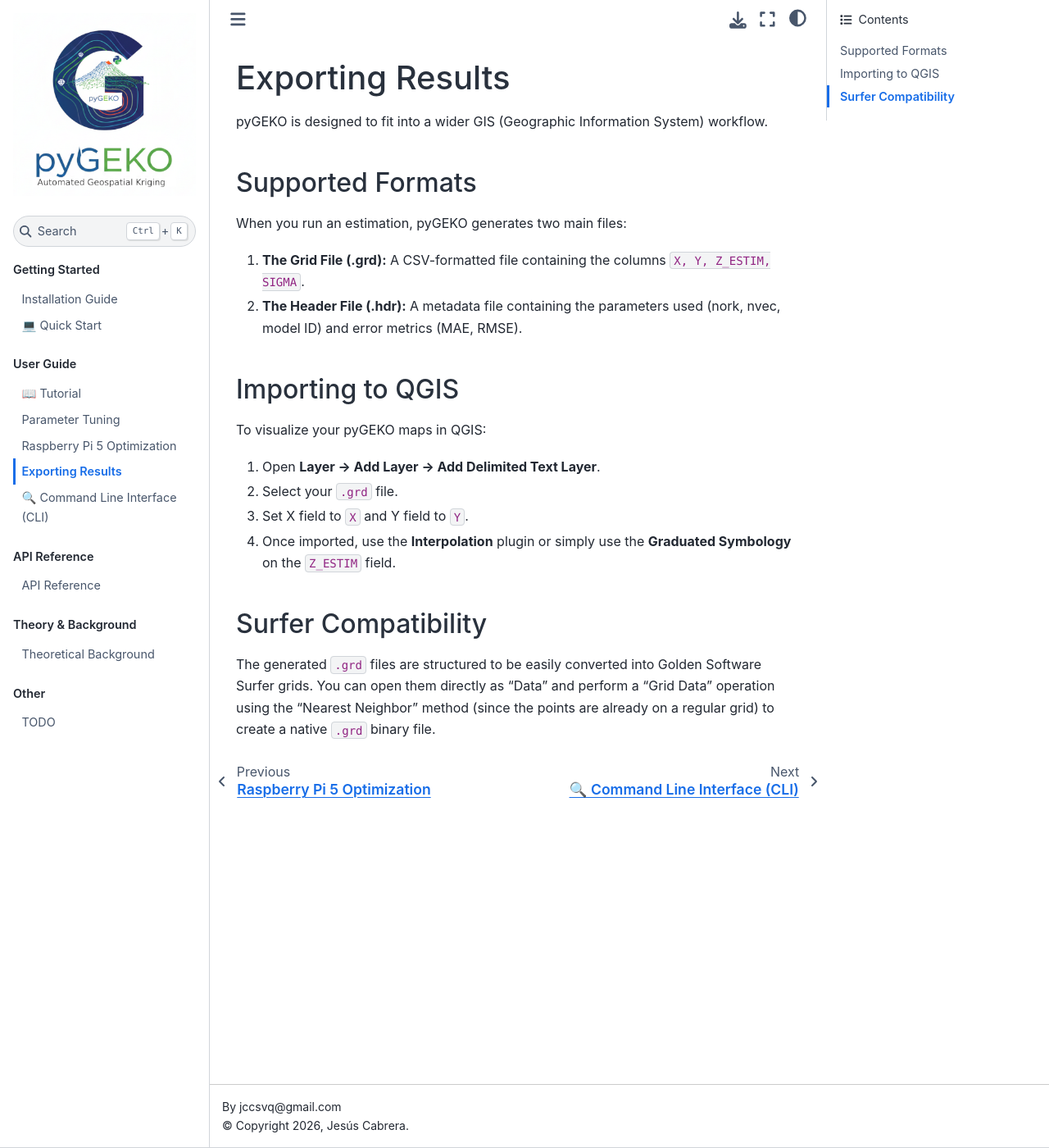
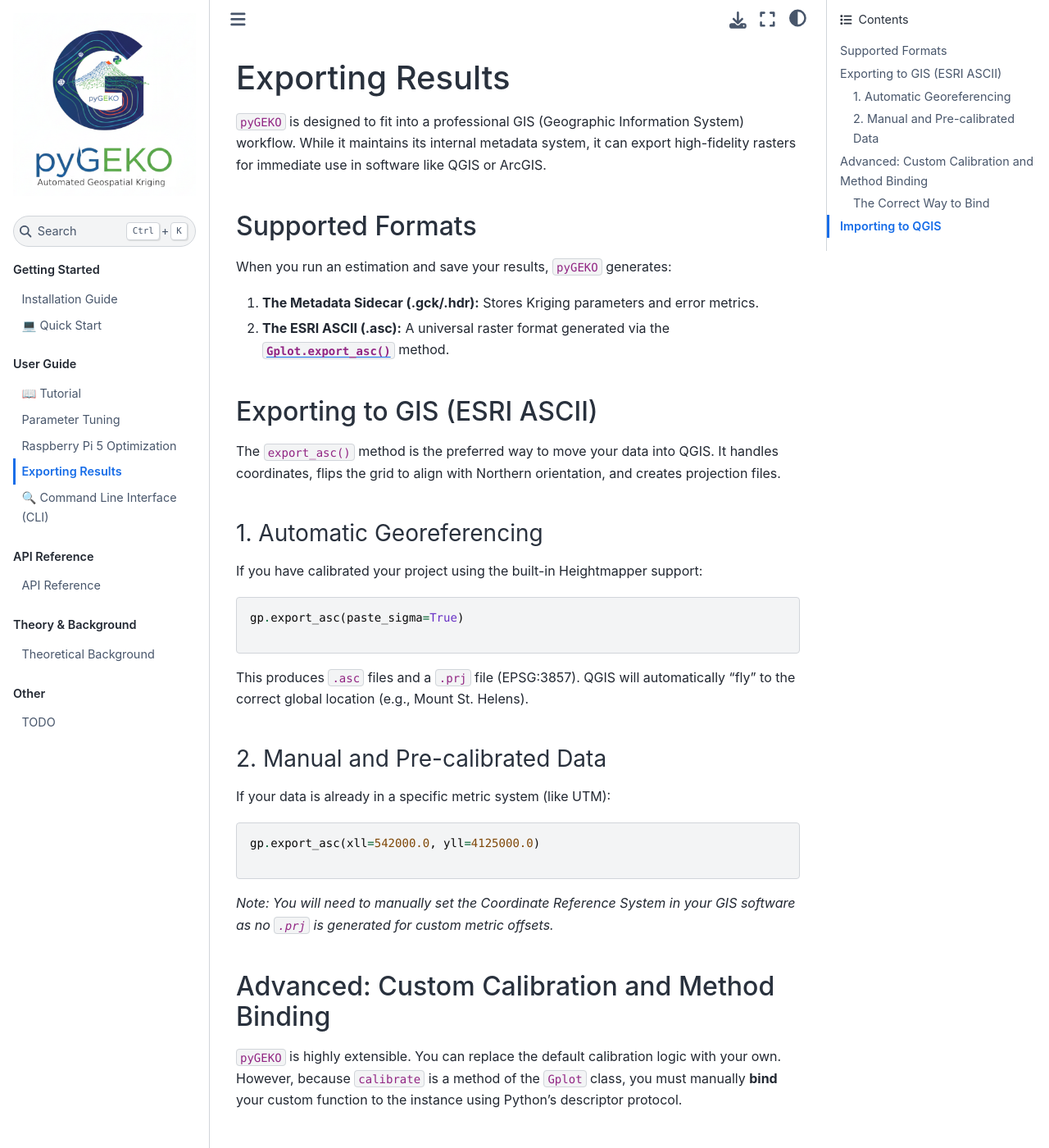
Before and after one commit to jccsvq/pygeko, a Sphinx documentation site: the page built from docs/source/guide/exporting.md, in a window 1280 px wide and 1400 px high. Shown: the whole window at 82% size. Built offline with Sphinx 7.4.7 and the Sphinx Book theme 1.1.4, drawn with Linux system fonts in a browser that asks for light colours; some of the changed text lies outside the part shown.

Commit message:
Changes to docs.
Signed-off-by: jccsvq <jccsvq@gmail.com>

````diff
--- /dev/null
+++ b/docs/source/guide/exporting.md
@@ -0,0 +1,74 @@
+# Exporting Results
+
+`pyGEKO` is designed to fit into a professional GIS (Geographic Information System) workflow. While it maintains its internal metadata system, it can export high-fidelity rasters for immediate use in software like QGIS or ArcGIS.
+
+## Supported Formats
+
+When you run an estimation and save your results, `pyGEKO` generates:
+
+1. **The Metadata Sidecar (.gck/.hdr):** Stores Kriging parameters and error metrics.
+2. **The ESRI ASCII (.asc):** A universal raster format generated via the [`Gplot.export_asc()`](#GIS-integration) method.
+
+## Exporting to GIS (ESRI ASCII)
+
+The `export_asc()` method is the preferred way to move your data into QGIS. It handles coordinates, flips the grid to align with Northern orientation, and creates projection files.
+
+### 1. Automatic Georeferencing
+
+If you have calibrated your project using the built-in Heightmapper support:
+
+```python
+gp.export_asc(paste_sigma=True)
+
+```
+
+This produces `.asc` files and a `.prj` file (EPSG:3857). QGIS will automatically "fly" to the correct global location (e.g., Mount St. Helens).
+
+### 2. Manual and Pre-calibrated Data
+
+If your data is already in a specific metric system (like UTM):
+
+```python
+gp.export_asc(xll=542000.0, yll=4125000.0)
+
+```
+
+*Note: You will need to manually set the Coordinate Reference System in your GIS software as no `.prj` is generated for custom metric offsets.*
+
+## Advanced: Custom Calibration and Method Binding
+
+`pyGEKO` is highly extensible. You can replace the default calibration logic with your own. However, because `calibrate` is a method of the `Gplot` class, you must manually **bind** your custom function to the instance using Python's descriptor protocol.
+
+### The Correct Way to Bind
+
+If you simply assign a function to an instance (`gp.calibrate = my_func`), Python will not pass the `self` argument automatically. You must use the `.__get__` method:
+
+```python
+from pygeko import Gplot
+
+def my_custom_calib(self, **kwargs):
+    # Your logic here
+    self.calib_dic = {
+        "CRS": "EPSG:3857", # Trigger .prj generation
+        "xllcorner": 123456.7,
+        "yllcorner": 765432.1,
+        # ... other metadata ...
+    }
+
+gp = Gplot("my_experiment")
+# Bind the function as a method of the instance
+gp.calibrate = my_custom_calib.__get__(gp, Gplot)
+
+gp.calibrate(custom_param="value")
+
+```
+
+> **Warning:** If your data uses the Web Mercator projection and you want to trigger automatic `.prj` file creation in `export_asc()`, your custom `calib_dic` **must** include the key `"CRS": "EPSG:3857"` and provide `xllcorner` and `yllcorner` values.
+
+Of course, you can also choose to use [inheritance](#custom-calibration).
+
+## Importing to QGIS
+
+1. Open QGIS and simply **drag and drop** the generated `.asc` file.
+2. If a `.prj` file is present, the layer will be positioned automatically.
+3. Go to **Layer Properties -> Symbology** and set the **Render type** to *Singleband pseudocolor* to visualize the elevation relief.
--- a/docs/source/guide/exporting.rst
+++ /dev/null
@@ -1,27 +0,0 @@
-Exporting Results
-=================
-
-pyGEKO is designed to fit into a wider GIS (Geographic Information System) workflow.
-
-Supported Formats
------------------
-
-When you run an estimation, pyGEKO generates two main files:
-
-1.  **The Grid File (.grd):** A CSV-formatted file containing the columns ``X, Y, Z_ESTIM, SIGMA``.
-2.  **The Header File (.hdr):** A metadata file containing the parameters used (nork, nvec, model ID) and error metrics (MAE, RMSE).
-
-Importing to QGIS
------------------
-
-To visualize your pyGEKO maps in QGIS:
-
-1.  Open **Layer -> Add Layer -> Add Delimited Text Layer**.
-2.  Select your ``.grd`` file.
-3.  Set X field to ``X`` and Y field to ``Y``.
-4.  Once imported, use the **Interpolation** plugin or simply use the **Graduated Symbology** on the ``Z_ESTIM`` field.
-
-Surfer Compatibility
---------------------
-
-The generated ``.grd`` files are structured to be easily converted into Golden Software Surfer grids. You can open them directly as "Data" and perform a "Grid Data" operation using the "Nearest Neighbor" method (since the points are already on a regular grid) to create a native ``.grd`` binary file.
--- a/docs/source/index.rst
+++ b/docs/source/index.rst
@@ -15,6 +15,9 @@
 **Spatial interpolation made fast, automatic, and hardware-efficient.**
 
 **pyGEKO** is a high-performance Python library for **Generalized Covariance Kriging (GCK)**. Unlike traditional Ordinary Kriging, pyGEKO eliminates the tedious process of manual variogram fitting. It automatically recognizes the underlying spatial structure using a powerful library of generalized covariance models.
+
+.. note::
+   Kriging is a mathematical interpolation technique based on the theory of stochastic processes, applicable in any field of knowledge. However, all the examples included here deal with the problem of terrain reconstruction from scattered elevation measurements, and special effort has been made to connect the results with geographic information systems (GIS) because this is an area where it is frequently used.
 
 Designed for efficiency, pyGEKO runs seamlessly on high-end x86 workstations and is specifically optimized for **ARM64 architectures**, making it the premier choice for geospatial analysis on the **Raspberry Pi 5**.
 
````
Also changed, not shown: other parts of docs/source/index.rst (+1 -1 lines), docs/source/guide/tutorial.md (+2 -0 lines).
